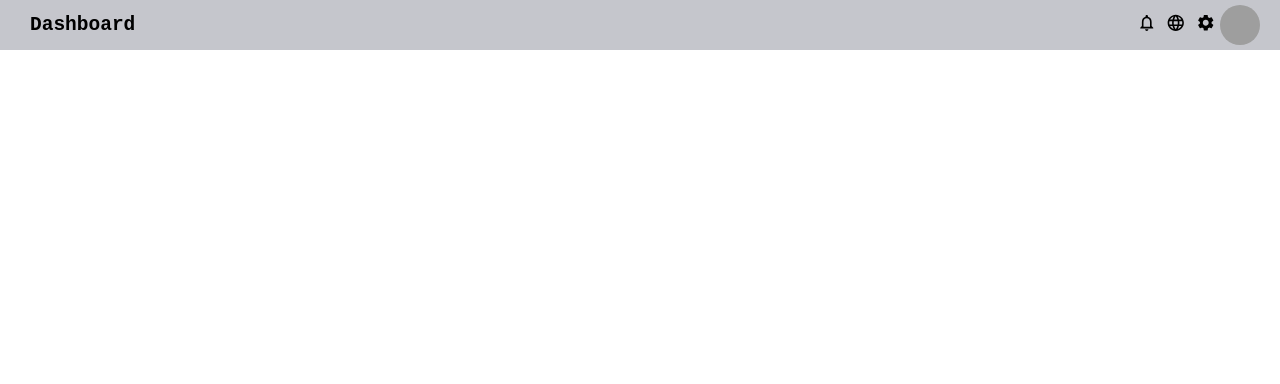
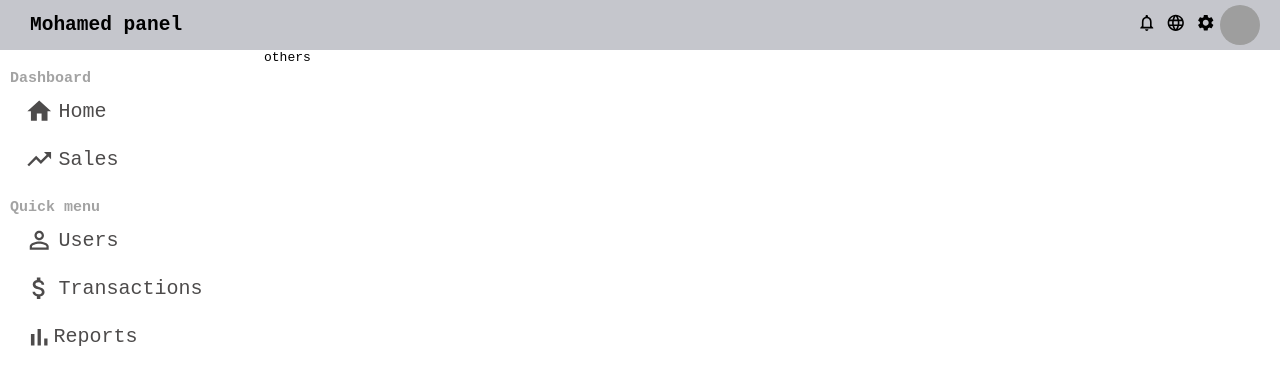
Before and after one commit to MohamedGouaouri/react-dashboard, a React (Create React App) app: page / in a window 1280 px wide. Shown: the top 384 px of the page. Built offline with nearby package versions, Linux system fonts and the light colour scheme; grey boxes are pictures that could not be loaded.

Commit message:
building sidebar

```diff
--- a/src/App.js
+++ b/src/App.js
@@ -1,10 +1,19 @@
 import React from 'react';
+import Sidebar from './components/sidebar/Sidebar';
 import Topbar from './components/topbar/Topbar';
+import './app.css';
+
 
 function App() {
   return (
     <div className="App">
       <Topbar />
+      <div className="container">
+        <Sidebar />
+        <div className="other">
+          others
+        </div>
+      </div>
     </div>
   );
 }
--- /dev/null
+++ b/src/app.css
@@ -0,0 +1,6 @@
+.container {
+  display: flex;
+}
+.other {
+  flex: 4;
+}
--- /dev/null
+++ b/src/components/sidebar/Sidebar.jsx
@@ -0,0 +1,48 @@
+import React from 'react';
+
+import { HomeSharp, TrendingUp, PersonOutline, AttachMoney, BarChart } from '@material-ui/icons';
+
+import './sidebar.css'
+export default function Sidebar(){
+    return <div className="sidebar">
+        <div className="section">
+            <div className="section-title">
+                Dashboard
+            </div>
+            <div className="section-item">
+                <HomeSharp fontSize="large"/>
+                <div className="title">
+                    Home
+                </div>
+            </div>
+            <div className="section-item">
+                <TrendingUp fontSize="large"/>
+                <div className="title">
+                    Sales
+                </div>
+            </div>
+        </div>
+
+        <div className="section">
+            <div className="section-title">
+                Quick menu
+            </div>
+            <div className="section-item">
+                <PersonOutline fontSize="large"/>
+                <div className="title">
+                    Users
+                </div>
+            </div>
+            <div className="section-item">
+                <AttachMoney fontSize="large"/>
+                <div className="title">
+                    Transactions
+                </div>
+            </div>
+            <div className="section-item">
+                <BarChart fontSize="large"/>
+                Reports
+            </div>
+        </div>
+    </div>
+}
--- /dev/null
+++ b/src/components/sidebar/sidebar.css
@@ -0,0 +1,35 @@
+.sidebar {
+  height: 100vh;
+  flex: 1;
+  padding-left: 10px;
+}
+
+.section {
+  margin-top: 20px;
+}
+
+.section-title {
+  font-size: 15px;
+  font-weight: bold;
+  color: rgb(163, 163, 163);
+  margin: 10px 10px 0 0;
+}
+
+.section-item {
+  font-size: 20px;
+  margin: 5px 5px 10px 10px;
+  padding: 5px;
+  display: flex;
+  align-items: center;
+  justify-content: start;
+  color: rgb(77, 75, 75);
+}
+.section-item:hover {
+  background-color: rgb(177, 194, 206);
+  border-radius: 10px;
+  cursor: pointer;
+}
+
+.title {
+  margin-left: 5px;
+}
--- a/src/components/topbar/Topbar.jsx
+++ b/src/components/topbar/Topbar.jsx
@@ -5,7 +5,7 @@ export default function Topbar(){
     return <div className="topbar">
         <div className="topbarWrapper">
             <div className="topLeft">
-                <h2>Dashboard</h2>
+                <h2>Mohamed panel</h2>
             </div>
             <div className="topRight">
                 <div className="notificationIcons">
--- a/src/components/topbar/topbar.css
+++ b/src/components/topbar/topbar.css
@@ -2,6 +2,10 @@
   width: 100%;
   background-color: rgb(197, 198, 204);
   height: 50px;
+  /* sticky position */
+  position: sticky;
+  top: 0;
+  z-index: 1000;
 }
 
 .topbarWrapper {
```
